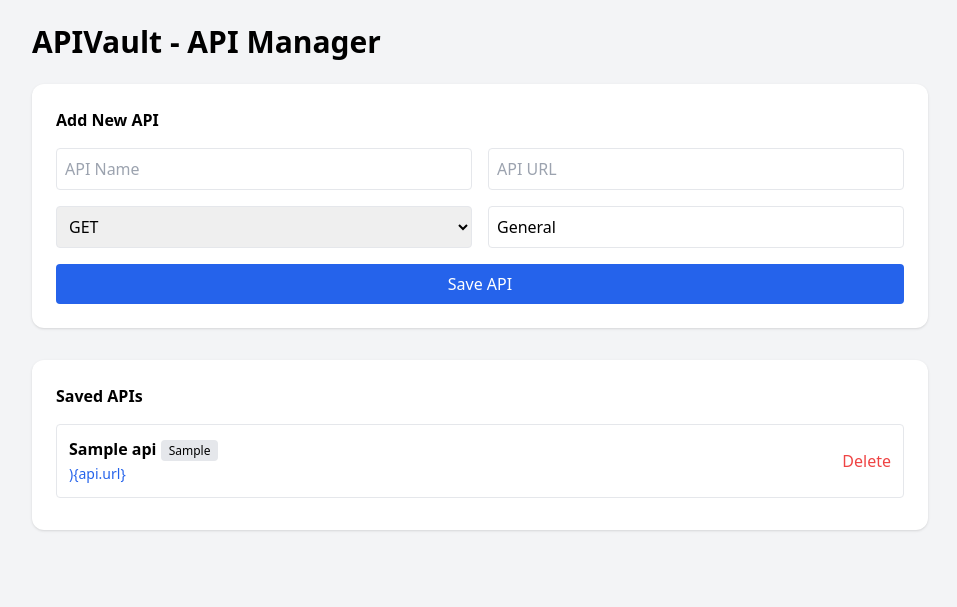
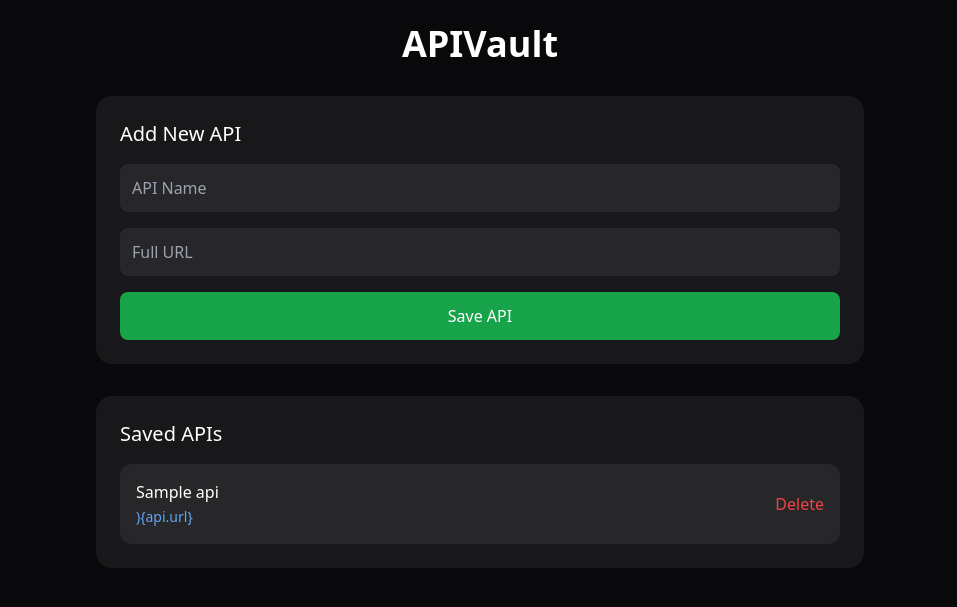
Before and after one commit to Rifatttc/apivault, a FastAPI app: page / in a window 1280 px wide. Shown: the top 607 px of the page, without its empty margins (160-1117 px from the left). Run offline with FastAPI, Linux system fonts and the light colour scheme; tables that the repository leaves empty hold one stand-in row (values such as "Sample post"); some libraries are stand-ins or nearby versions.

Commit message:
Refactor index.html for improved styling and structure

```diff
--- a/templates/index.html
+++ b/templates/index.html
@@ -6,77 +6,67 @@
     <title>APIVault</title>
     <script src="https://cdn.tailwindcss.com"></script>
 </head>
-<body class="bg-gray-100 p-6">
-    <div class="max-w-4xl mx-auto">
-        <h1 class="text-3xl font-bold mb-6">APIVault - API Manager</h1>
+<body class="bg-zinc-950 text-white p-6">
+    <div class="max-w-3xl mx-auto">
+        <h1 class="text-4xl font-bold mb-8 text-center">APIVault</h1>
 
-        <!-- Add API Form -->
-        <div class="bg-white p-6 rounded-xl shadow mb-8">
-            <h2 class="font-semibold mb-4">Add New API</h2>
-            <form id="form" class="grid grid-cols-2 gap-4">
-                <input type="text" id="name" placeholder="API Name" class="border p-2 rounded" required>
-                <input type="url" id="url" placeholder="API URL" class="border p-2 rounded" required>
-                <select id="method" class="border p-2 rounded">
-                    <option>GET</option>
-                    <option>POST</option>
-                    <option>PUT</option>
-                    <option>DELETE</option>
-                </select>
-                <input type="text" id="category" value="General" class="border p-2 rounded">
-                <button type="submit" class="col-span-2 bg-blue-600 text-white py-2 rounded hover:bg-blue-700">
-                    Save API
-                </button>
+        <!-- Add Form -->
+        <div class="bg-zinc-900 p-6 rounded-2xl mb-8">
+            <h2 class="text-xl mb-4">Add New API</h2>
+            <form id="addForm" class="space-y-4">
+                <input type="text" id="name" placeholder="API Name" class="w-full p-3 bg-zinc-800 rounded-lg" required>
+                <input type="url" id="url" placeholder="Full URL" class="w-full p-3 bg-zinc-800 rounded-lg" required>
+                <button type="submit" class="w-full bg-green-600 py-3 rounded-lg font-medium">Save API</button>
             </form>
         </div>
 
-        <!-- API List -->
-        <div class="bg-white p-6 rounded-xl shadow">
-            <h2 class="font-semibold mb-4">Saved APIs</h2>
-            <div id="list"></div>
+        <!-- List -->
+        <div class="bg-zinc-900 p-6 rounded-2xl">
+            <h2 class="text-xl mb-4">Saved APIs</h2>
+            <div id="apiList" class="space-y-3"></div>
         </div>
     </div>
 
     <script>
         async function loadAPIs() {
             const res = await fetch('/apis/');
-            const data = await res.json();
+            const apis = await res.json();
             let html = '';
-            data.forEach(api => {
+            apis.forEach(api => {
                 html += `
-                    <div class="border p-3 mb-2 rounded flex justify-between">
+                    <div class="bg-zinc-800 p-4 rounded-xl flex justify-between items-center">
                         <div>
-                            <strong>${api.name}</strong>
-                            <span class="text-xs px-2 py-0.5 bg-gray-200 rounded">${api.method}</span><br>
-                            <a href="\( {api.url}" target="_blank" class="text-blue-600 text-sm"> \){api.url}</a>
+                            <div class="font-medium">${api.name}</div>
+                            <a href="\( {api.url}" target="_blank" class="text-blue-400 text-sm break-all"> \){api.url}</a>
                         </div>
                         <button onclick="deleteAPI(${api.id})" class="text-red-500">Delete</button>
-                    </div>
-                `;
+                    </div>`;
             });
-            document.getElementById('list').innerHTML = html || '<p class="text-gray-500">No APIs yet.</p>';
+            document.getElementById('apiList').innerHTML = html || '<p class="text-gray-500">No APIs saved yet.</p>';
         }
 
-        document.getElementById('form').addEventListener('submit', async (e) => {
+        document.getElementById('addForm').addEventListener('submit', async (e) => {
             e.preventDefault();
             const data = {
                 name: document.getElementById('name').value,
                 url: document.getElementById('url').value,
-                method: document.getElementById('method').value,
-                category: document.getElementById('category').value
+                method: "GET",
+                category: "General"
             };
             await fetch('/apis/', {
                 method: 'POST',
-                headers: {'Content-Type': 'application/json'},
+                headers: { 'Content-Type': 'application/json' },
                 body: JSON.stringify(data)
             });
-            document.getElementById('form').reset();
+            document.getElementById('addForm').reset();
             loadAPIs();
         });
 
         async function deleteAPI(id) {
-            if (!confirm('Delete this API?')) return;
-            await fetch(`/apis/${id}`, { method: 'DELETE' });
-            loadAPIs();
+            if (confirm('Delete this API?')) {
+                await fetch(`/apis/${id}`, { method: 'DELETE' });
+                loadAPIs();
+            }
         }
 
         window.onload = loadAPIs;
```
